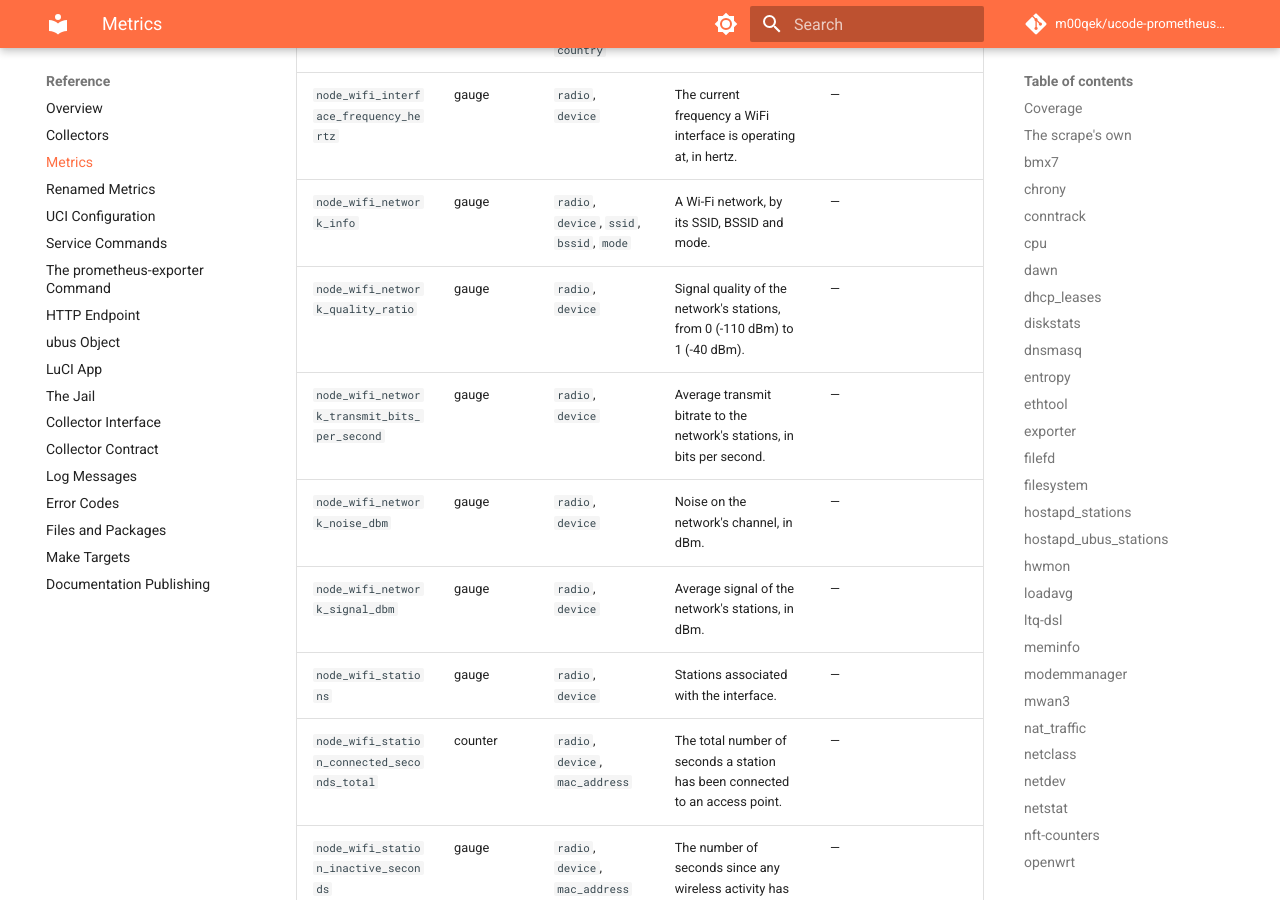
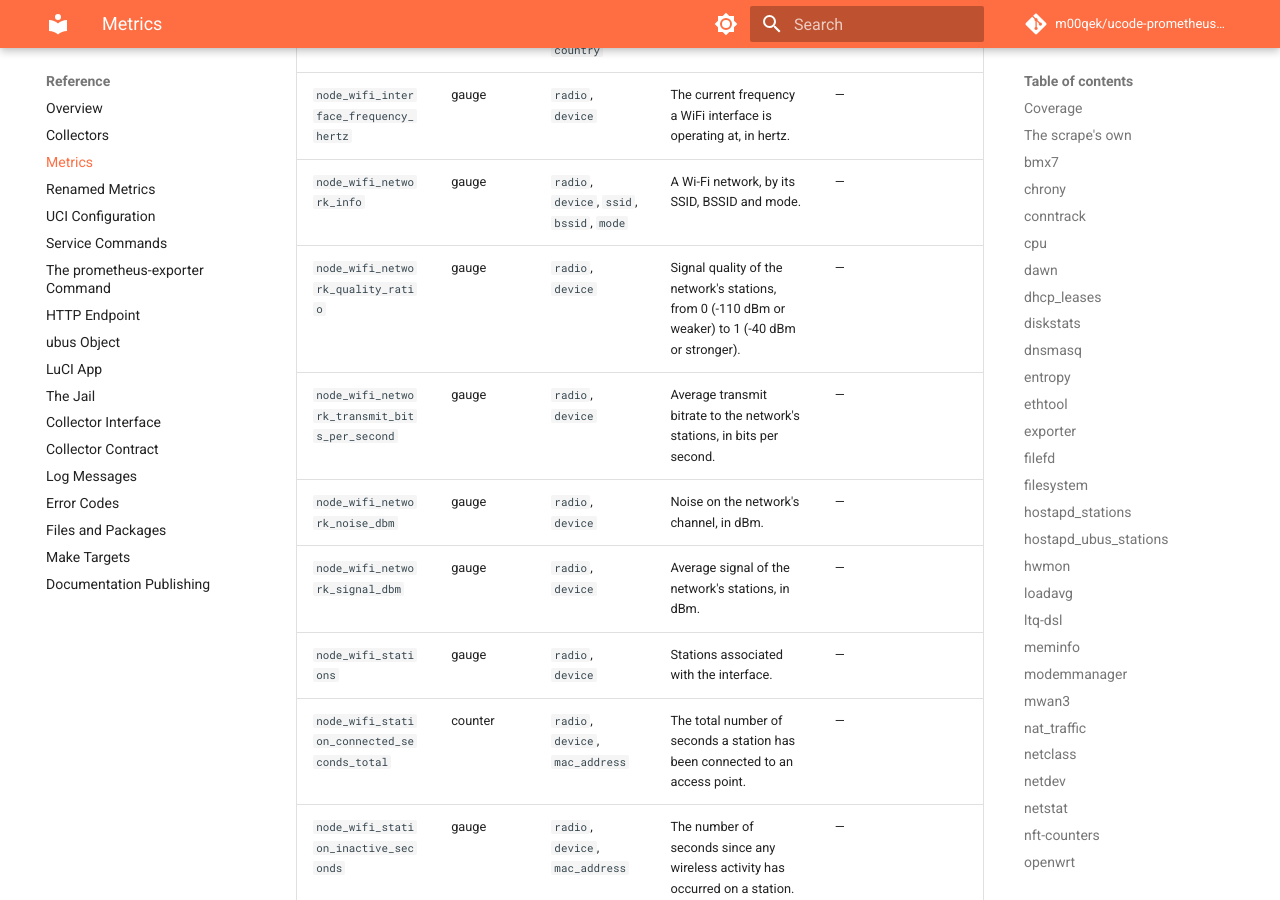
Before and after one commit to m00qek/ucode-prometheus-exporter, an MkDocs documentation site: the page built from docs/reference/metrics.md, in a window 1280 px wide and 900 px high, scrolled down 46353 px. Built offline with MkDocs 1.6.1 and Material for MkDocs 9.7.7, drawn with Linux system fonts in a browser that asks for light colours; comment, search, counter and statistics services are not loaded.

Commit message:
Keep wifi's network quality from 0 to 1
The upstream exporter's (signal + 110) / 70 goes past 1 for stations
stronger than -40 dBm, which a router's nearby clients often are, and
below 0 under -110 dBm. A ratio is kept to its range; a network without
stations is still NaN.

```diff
--- a/docs/reference/metrics.md
+++ b/docs/reference/metrics.md
@@ -790,7 +790,7 @@
 | `node_wifi_radio_info` | gauge | `radio`, `htmode`, `channel`, `country` | A Wi-Fi radio, by its mode, channel and country. | — |
 | `node_wifi_interface_frequency_hertz` | gauge | `radio`, `device` | The current frequency a WiFi interface is operating at, in hertz. | — |
 | `node_wifi_network_info` | gauge | `radio`, `device`, `ssid`, `bssid`, `mode` | A Wi-Fi network, by its SSID, BSSID and mode. | — |
-| `node_wifi_network_quality_ratio` | gauge | `radio`, `device` | Signal quality of the network's stations, from 0 (-110 dBm) to 1 (-40 dBm). | — |
+| `node_wifi_network_quality_ratio` | gauge | `radio`, `device` | Signal quality of the network's stations, from 0 (-110 dBm or weaker) to 1 (-40 dBm or stronger). | — |
 | `node_wifi_network_transmit_bits_per_second` | gauge | `radio`, `device` | Average transmit bitrate to the network's stations, in bits per second. | — |
 | `node_wifi_network_noise_dbm` | gauge | `radio`, `device` | Noise on the network's channel, in dBm. | — |
 | `node_wifi_network_signal_dbm` | gauge | `radio`, `device` | Average signal of the network's stations, in dBm. | — |
```
Also changed, not shown: CHANGELOG.md (+1 -0 lines), 2 other files.
